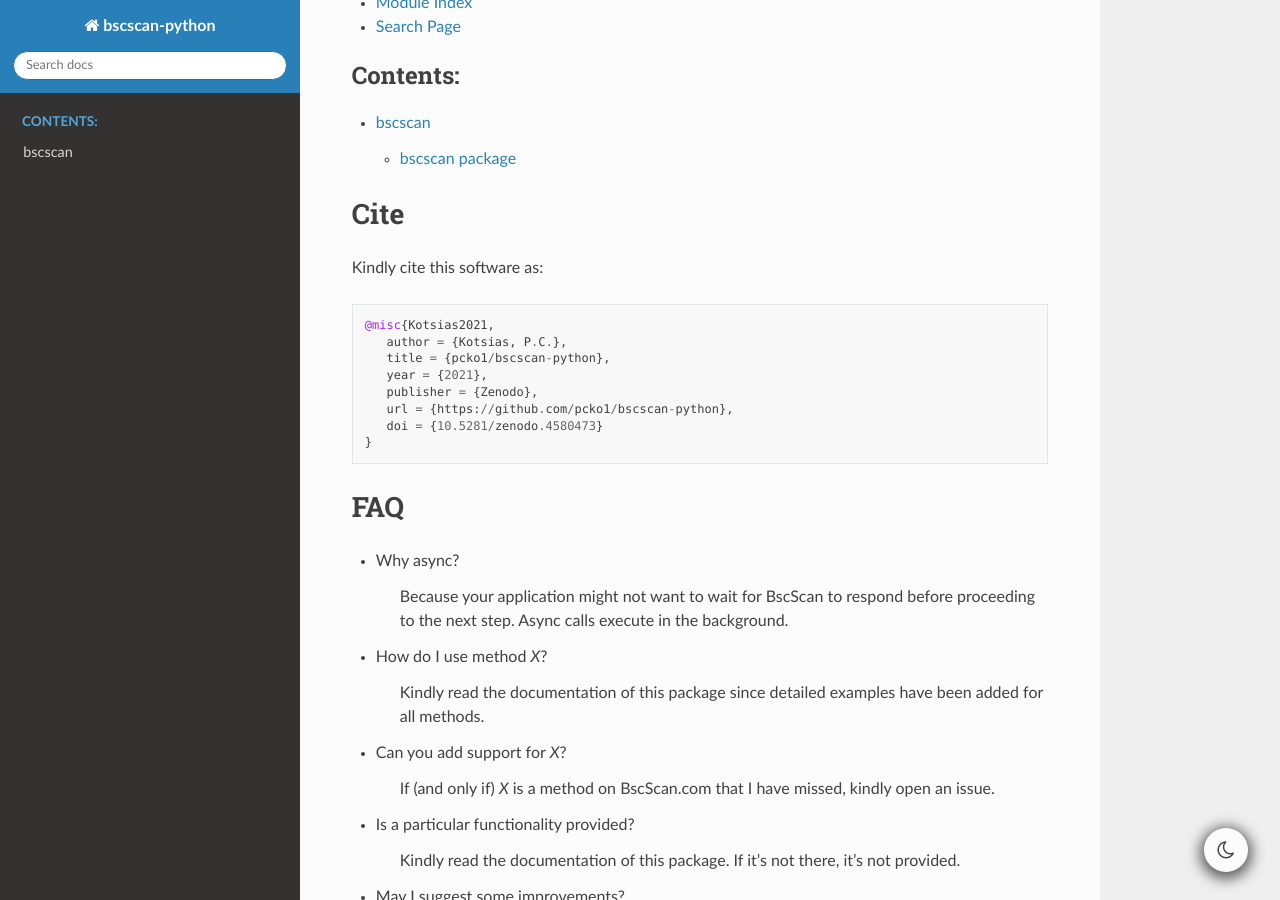
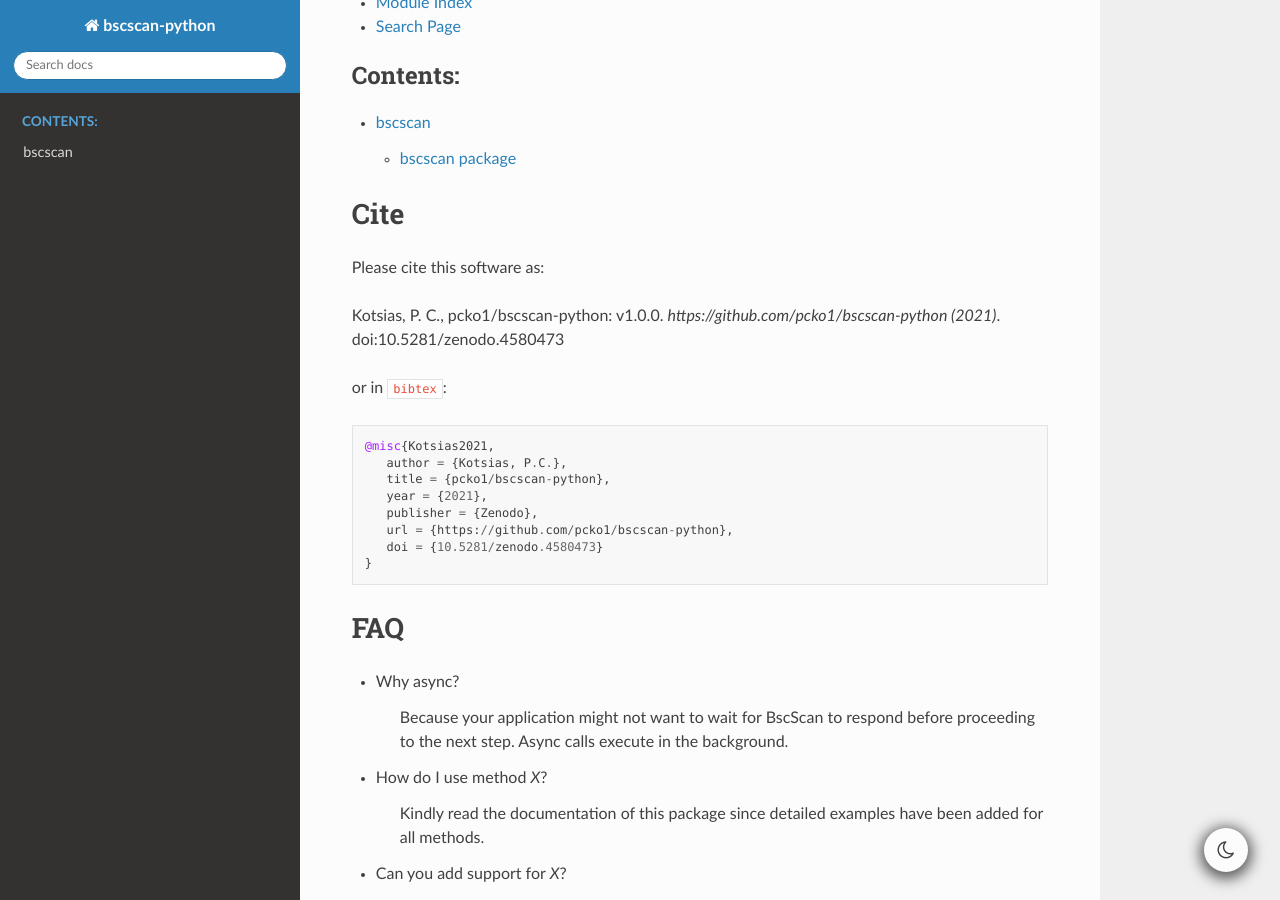
Before and after one commit to pcko1/bscscan-python, a Sphinx documentation site: the page built from source/index.rst, in a window 1280 px wide and 900 px high, scrolled down 495 px. Built offline with Sphinx 7.4.7 and the Read the Docs theme 2.0.0, drawn with Linux system fonts in a browser that asks for light colours.

Commit message:
Updated docs

```diff
--- a/source/index.rst
+++ b/source/index.rst
@@ -33,7 +33,11 @@ Indices and tables
 Cite
 ===========
 
-Kindly cite this software as::
+Please cite this software as:
+
+Kotsias, P. C., pcko1/bscscan-python: v1.0.0. *https://github.com/pcko1/bscscan-python (2021)*. doi:10.5281/zenodo.4580473
+
+or in ``bibtex``::
 
    @misc{Kotsias2021,
       author = {Kotsias, P.C.},
```
Also changed, not shown: 5 other files.
